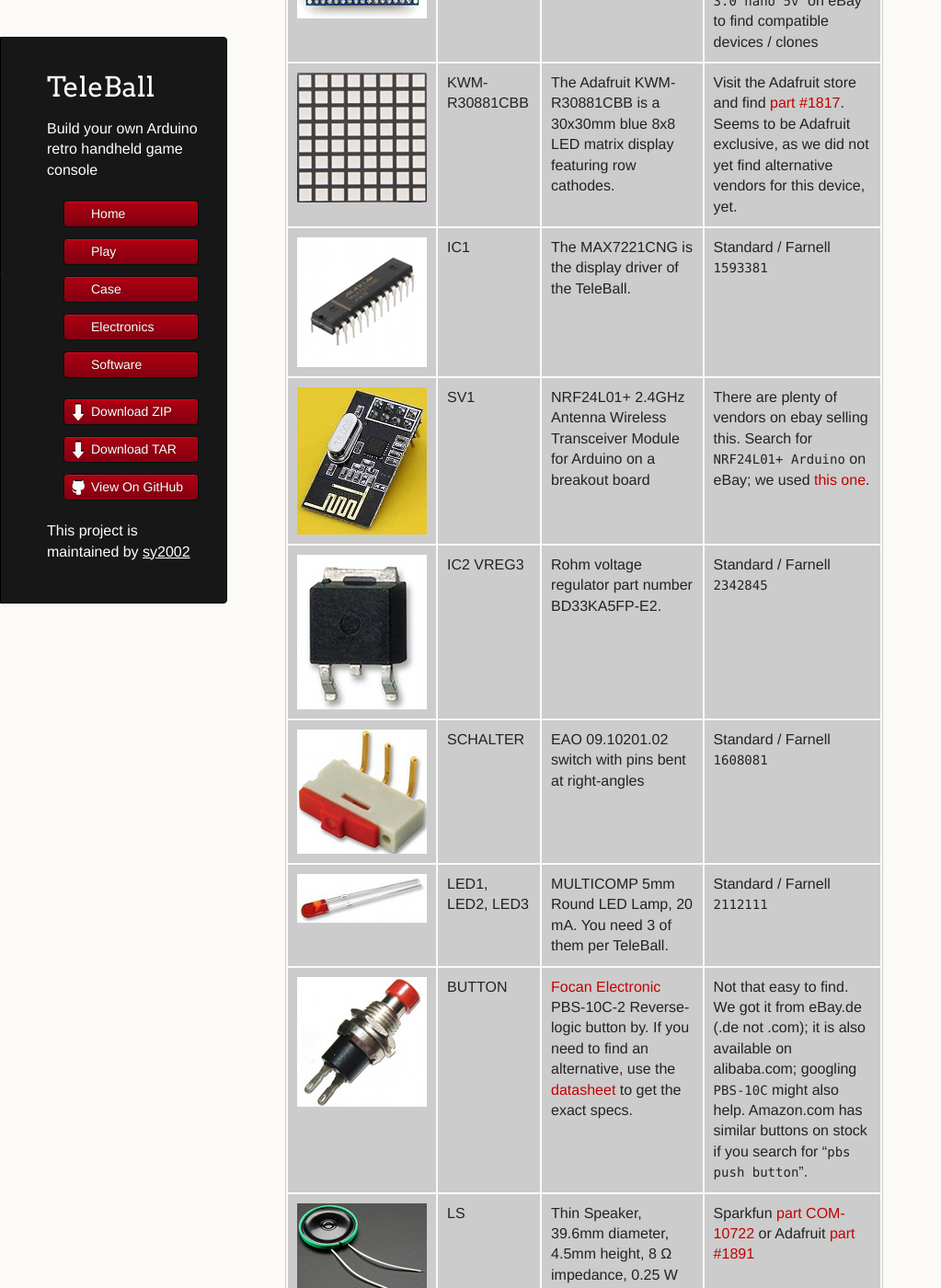
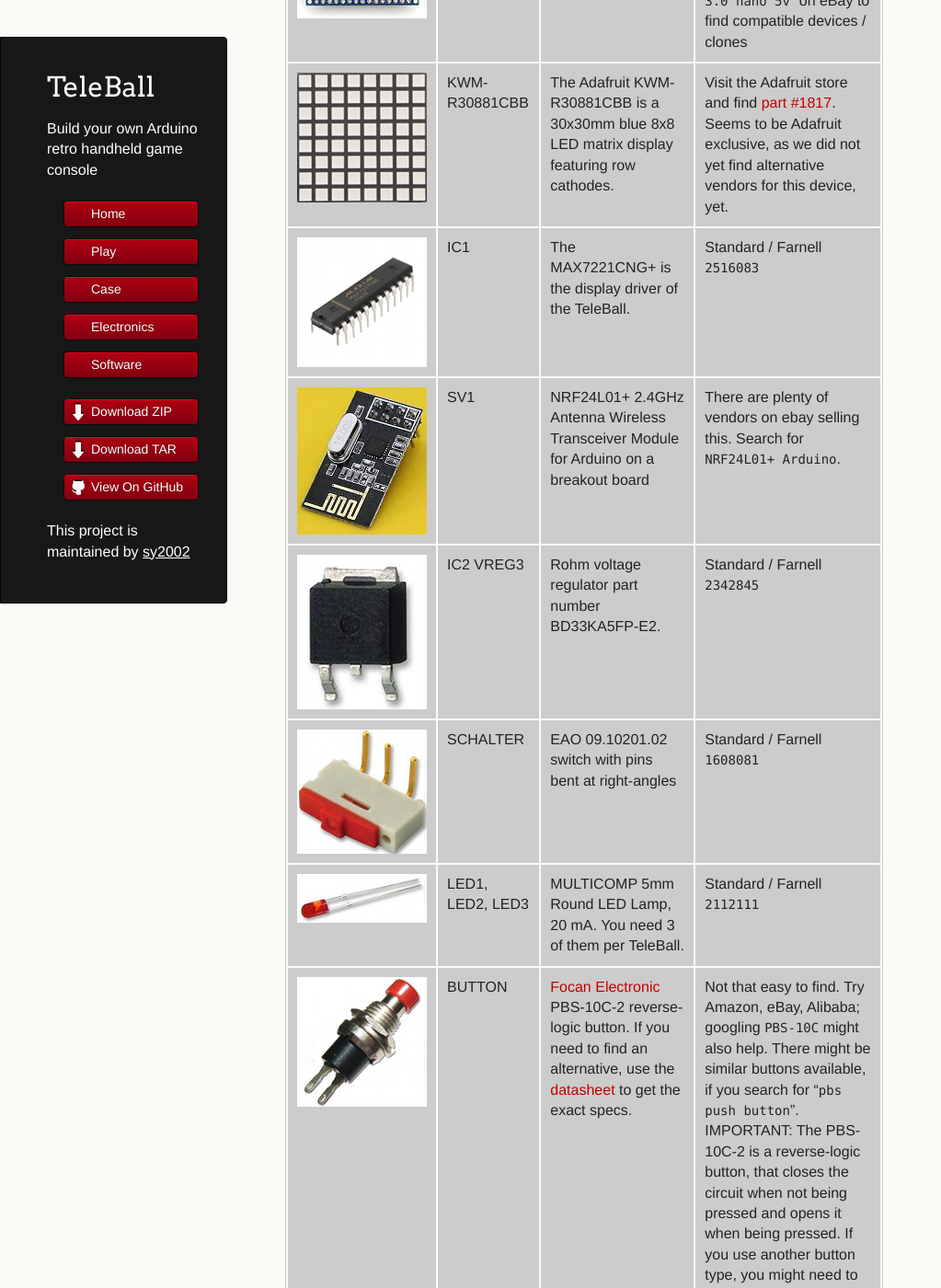
Before and after one commit to sy2002/TeleBall, a Jekyll site: the page built from doc/electronics.md, in a window 1280 px wide and 1400 px high, scrolled down 8527 px. Shown: the whole window at 92% size, without its empty margins (0-1023 px from the left). Built offline with Jekyll 4.4.1, drawn with Linux system fonts in a browser that asks for light colours; some of the changed text lies outside the part shown.

Commit message:
BOM update

```diff
--- a/_data/bom.yml
+++ b/_data/bom.yml
@@ -20,13 +20,13 @@
 
 - id: IC1
   img: bom_max7221.jpg
-  desc: The MAX7221CNG is the display driver of the TeleBall.
-  get: Standard / Farnell `1593381`
+  desc: The MAX7221CNG+ is the display driver of the TeleBall.
+  get: Standard / Farnell `2516083`
 
 - id: SV1
   img: bom_radio.jpg
   desc: NRF24L01+ 2.4GHz Antenna Wireless Transceiver Module for Arduino on a breakout board
-  get: 'There are plenty of vendors on ebay selling this. Search for `NRF24L01+ Arduino` on eBay; we used [this one](http://r.ebay.com/2JUtNU).'
+  get: 'There are plenty of vendors on ebay selling this. Search for `NRF24L01+ Arduino`.'
 
 - id: IC2 VREG3
   img: bom_rohm.jpg
@@ -45,8 +45,8 @@
 
 - id: BUTTON
   img: bom_button.jpg
-  desc: "[Focan Electronic](http://focan.en.alibaba.com/) PBS-10C-2 Reverse-logic button by. If you need to find an alternative, use the [datasheet](http://www.pollin.de/shop/downloads/D420320D.PDF) to get the exact specs."
-  get: Not that easy to find. We got it from eBay.de (.de not .com); it is also available on alibaba.com; googling `PBS-10C` might also help. Amazon.com has similar buttons on stock if you search for "`pbs push button`".
+  desc: "[Focan Electronic](http://focan.en.alibaba.com/) PBS-10C-2 reverse-logic button. If you need to find an alternative, use the [datasheet](http://www.pollin.de/shop/downloads/D420320D.PDF) to get the exact specs."
+  get: 'Not that easy to find. Try Amazon, eBay, Alibaba; googling `PBS-10C` might also help. There might be similar buttons available, if you search for "`pbs push button`". IMPORTANT: The PBS-10C-2 is a reverse-logic button, that closes the circuit when not being pressed and opens it when being pressed. If you use another button type, you might need to adjust [this line of code](https://github.com/sy2002/TeleBall/blob/master/src/TeleBall/TeleBall.ino#L1128).'
 
 - id: LS
   img: bom_speaker.jpg
@@ -55,8 +55,8 @@
 
 - id: POTI
   img: bom_poti.jpg
-  desc: "Monacor VRB-141M10 10 kΩ linear mono potentiometer, 6mm shaft diameter, 25mm shaft length + 9,5mm body. If you need to find an alternative, use the [datasheet](http://www.monacor.co.uk/products//vnr/012620/?type=257&no_cache=1) to get the exact specs."
-  get: 'Monacor UK shop [article VRB-141M10](http://www.monacor.co.uk/products/0/vnr/012620/), click on "Find Your Retailer" on the right sidebar. Alternately google for "`Monacor VRB-141M10 10k linear mono potentiometer`".'
+  desc: "Monacor VRB-141M10 10 kΩ linear mono potentiometer, 6mm shaft diameter, 25mm shaft length + 9,5mm body. If you need to find an alternative, use the [datasheet](http://www.monacor.co.uk/categories/potentiometers/vnr/012620/) to get the exact specs."
+  get: 'Monacor UK shop [article VRB-141M10](http://www.monacor.co.uk/categories/potentiometers/vnr/012620/), click on "Find Your Retailer" on the right sidebar. Alternately google for "`Monacor VRB-141M10 10k linear mono potentiometer`".'
 
 - id: C2
   img: bom_c10uf.jpg
@@ -81,9 +81,9 @@
 - id: Knob
   img: bom_knob.jpg
   desc: Black aluminum rotary knob, 40mm diameter for 6mm shaft
-  get: 'Not easy to find. We found [ours](http://r.ebay.com/idjUgo) on ebay.de (.de not .com). Google for `Black aluminum rotary knob, 40mm diameter for 6mm shaft`, sometimes vendors call it a "Volume Control Potentiometer Knob".'
+  get: Not easy to find. Try eBay's [Audi Knobs Section](http://www.ebay.com/bhp/audio-knobs) or google for `Black aluminum rotary knob, 40mm diameter for 6mm shaft`, sometimes vendors call it a "Volume Control Potentiometer Knob".'
 
 - id: Battery Clip
   img: bom_clip.jpg
   desc: KEYSTONE BK5201 Battery Clip, 11.2x12.0 mm, 0.8 mm height of the foot, 10.5mm height including spring. You need 4 of them per TeleBall. Get the [specs here](http://www.luedeke-elektronic.de/images/product_images/popup_images/4836_1.jpg) if you need to find an alternative.
-  get: Not easy to find. Google for `KEYSTONE BK5201` or `KEYSTONE BK5201 Battery Holder` or similar combinations.
+  get: Not easy to find. Amazon or eBay sometimes have it. Google for `KEYSTONE BK5201` or `KEYSTONE BK5201 Battery Holder` or similar combinations.
--- a/doc/software.md
+++ b/doc/software.md
@@ -35,8 +35,9 @@
 ### Libraries
 
 TeleBall is using two 3rd party libraries. As mentioned above, the GIT repository
-contains the versions of these libraries that are known to work with TeleBall. If
-you prefer to use newer versions, you can find them here:
+contains a ZIP with versions of these libraries that are known to work with TeleBall.
+We strongly recommend that you use these versions. If you prefer to
+use newer versions, you can find them here:
 
 * MAX7221 driver: [wayoda / LedControl](https://github.com/wayoda/LedControl)
 * nRF24L01+ driver: [TMRh20 / RF24](http://tmrh20.github.io/RF24/)
```
Also changed, not shown: other parts of doc/software.md (+2 -2 lines).
